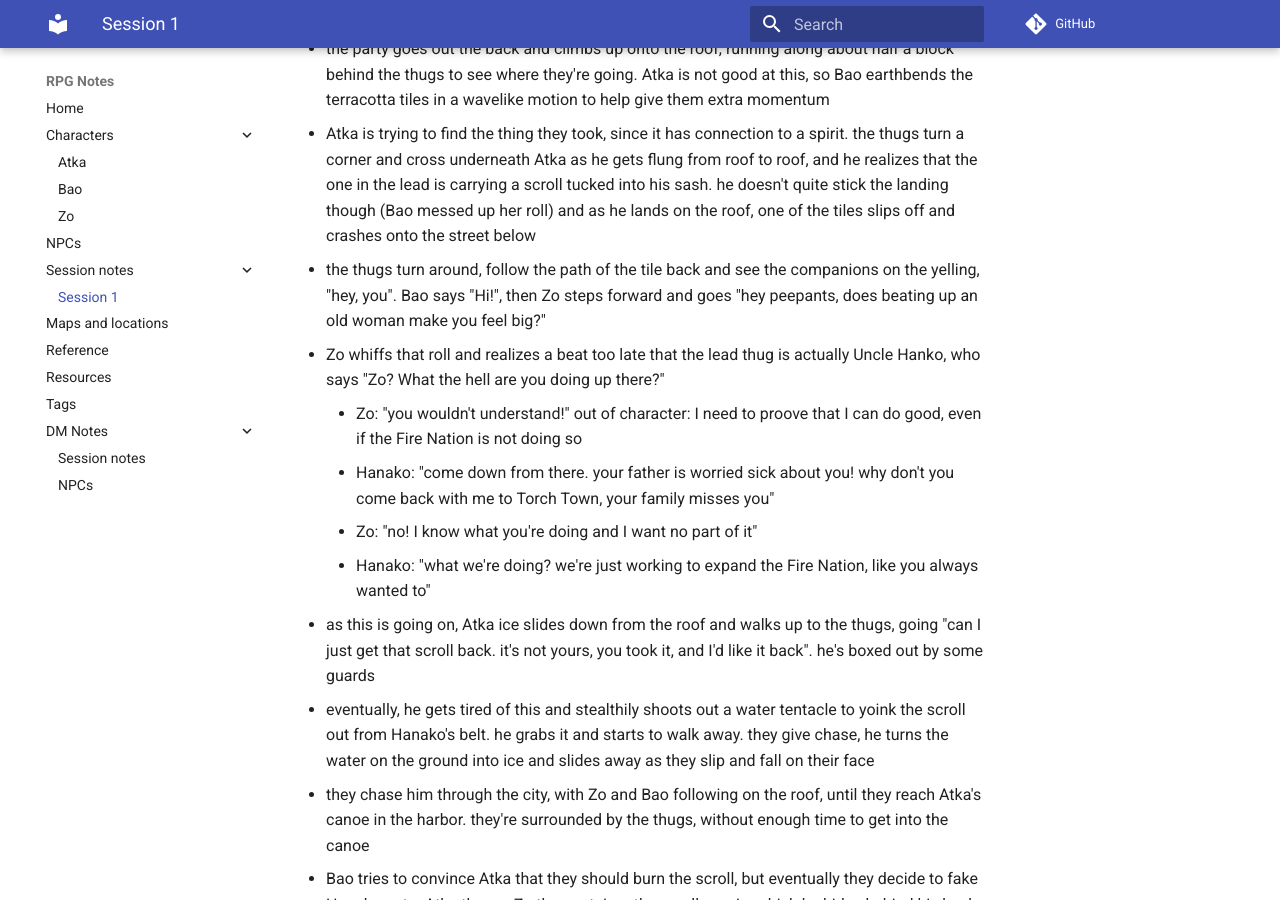
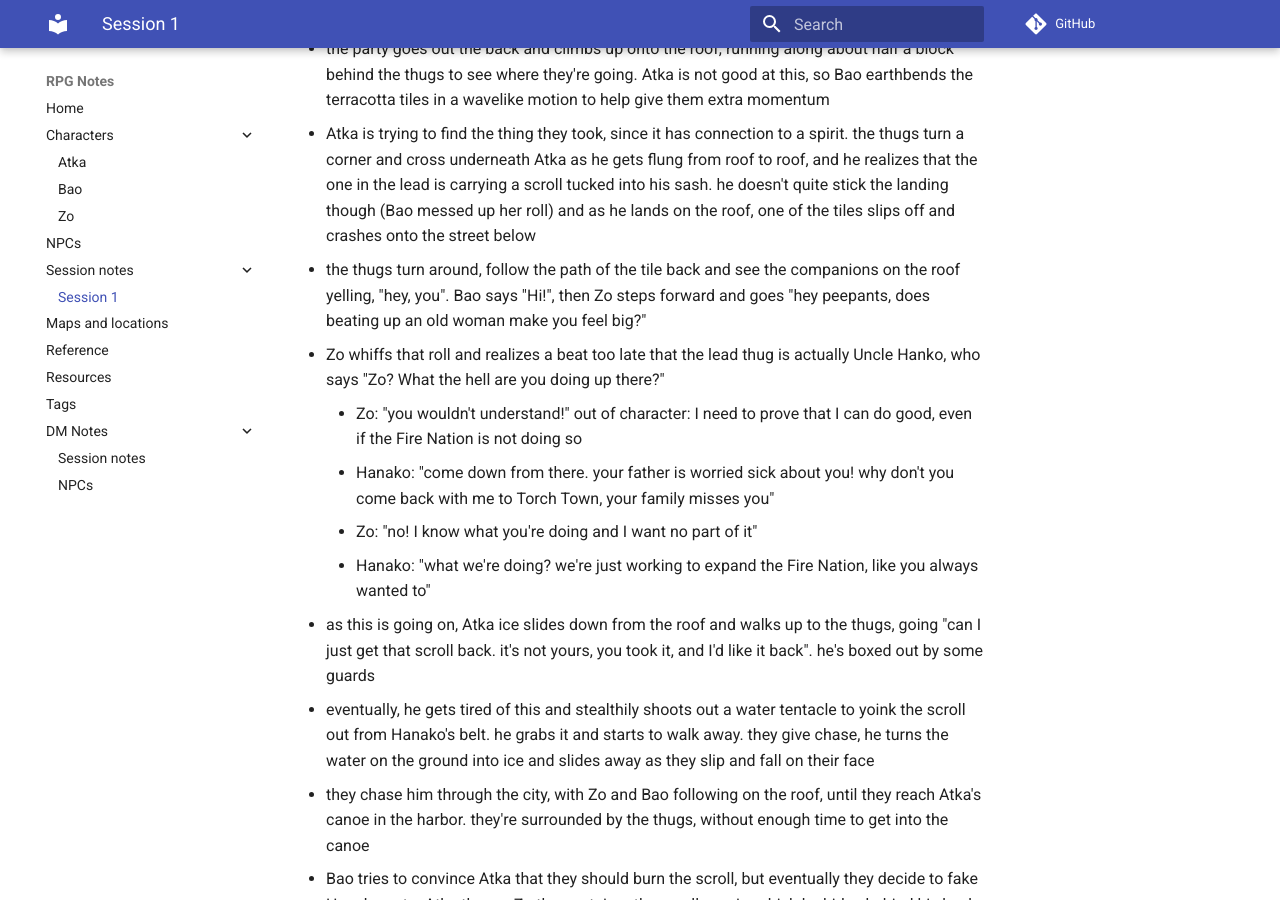
Before and after one commit to billbrod/rpg_notes, an MkDocs documentation site: the page built from docs/session_notes/01.md, in a window 1280 px wide and 900 px high, scrolled down 679 px. Built offline with MkDocs 1.6.1 and Material for MkDocs 9.7.7, drawn with Linux system fonts in a browser that asks for light colours; a script that is not in the unit is left out; comment, search, counter and statistics services are not loaded.

Commit message:
fixes typos

```diff
--- a/docs/session_notes/01.md
+++ b/docs/session_notes/01.md
@@ -12,9 +12,9 @@
 - after a bit of "hey I'm rummaging here", someone in the other room shouts "I think I found what we need", and they all head back outside
 - the party goes out the back and climbs up onto the roof, running along about half a block behind the thugs to see where they're going. Atka is not good at this, so Bao earthbends the terracotta tiles in a wavelike motion to help give them extra momentum
 - Atka is trying to find the thing they took, since it has connection to a spirit. the thugs turn a corner and cross underneath Atka as he gets flung from roof to roof, and he realizes that the one in the lead is carrying a scroll tucked into his sash. he doesn't quite stick the landing though (Bao messed up her roll) and as he lands on the roof, one of the tiles slips off and crashes onto the street below
-- the thugs turn around, follow the path of the tile back and see the companions on the yelling, "hey, you". Bao says "Hi!", then Zo steps forward and goes "hey peepants, does beating up an old woman make you feel big?"
+- the thugs turn around, follow the path of the tile back and see the companions on the roof yelling, "hey, you". Bao says "Hi!", then Zo steps forward and goes "hey peepants, does beating up an old woman make you feel big?"
 - Zo whiffs that roll and realizes a beat too late that the lead thug is actually Uncle Hanko, who says "Zo? What the hell are you doing up there?"
-    - Zo: "you wouldn't understand!" out of character: I need to proove that I can do good, even if the Fire Nation is not doing so
+    - Zo: "you wouldn't understand!" out of character: I need to prove that I can do good, even if the Fire Nation is not doing so
     - Hanako: "come down from there. your father is worried sick about you! why don't you come back with me to Torch Town, your family misses you"
     - Zo: "no! I know what you're doing and I want no part of it"
     - Hanako: "what we're doing? we're just working to expand the Fire Nation, like you always wanted to"
```
